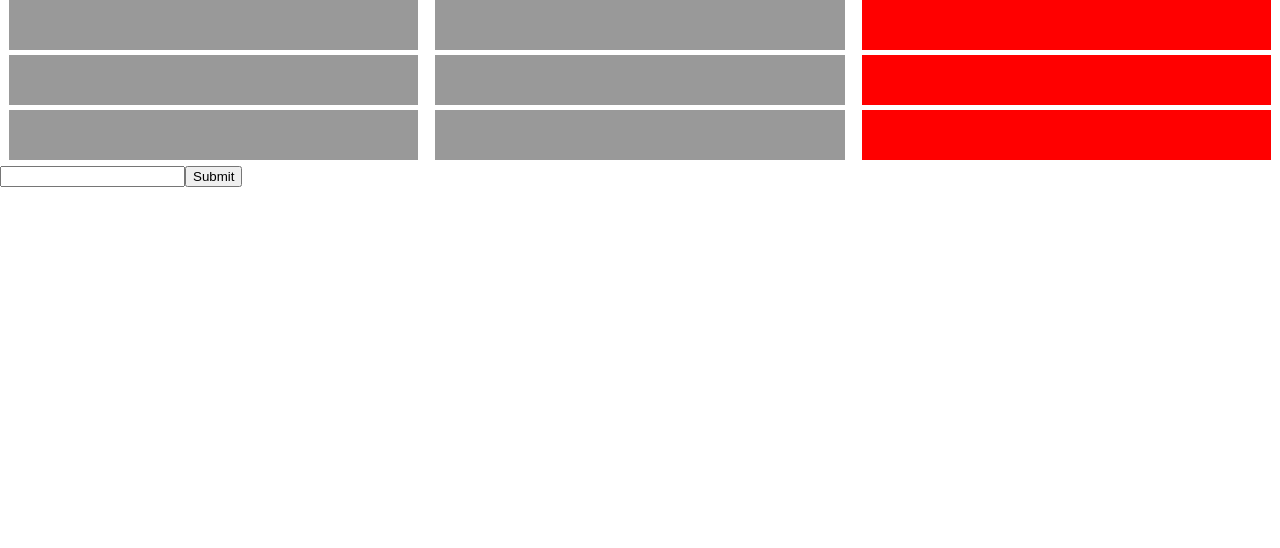
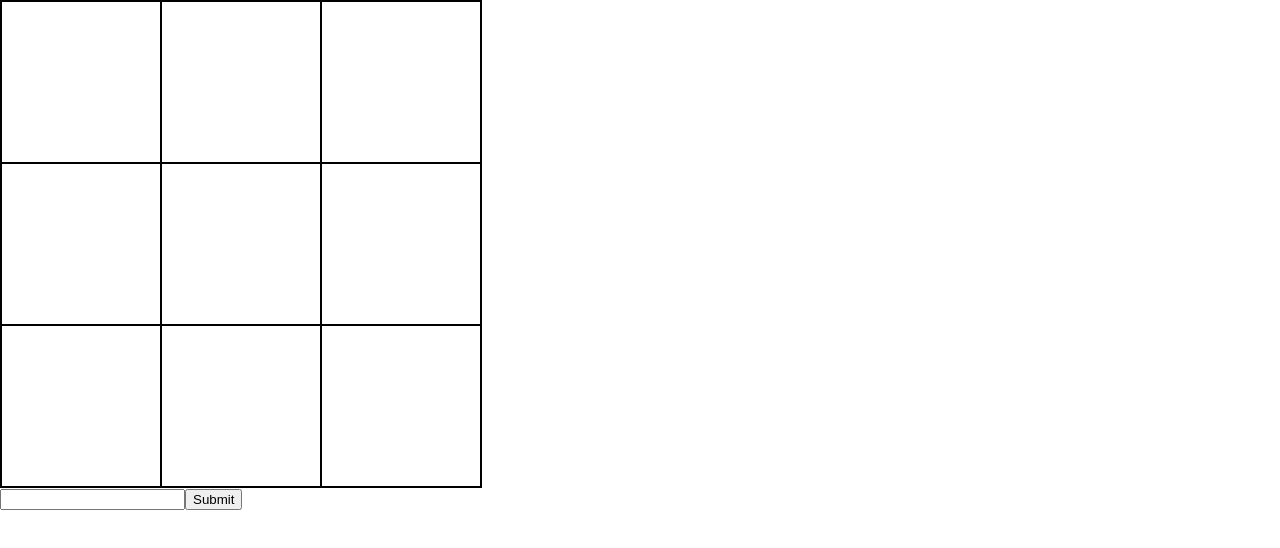
Before and after one commit to DGMarkel/bingo-card-generator, a React (Create React App) app: page / in a window 1280 px wide. Shown: the top 548 px of the page. Built offline with nearby package versions, Linux system fonts and the light colour scheme.

Commit message:
update CSS

```diff
--- a/src/App.css
+++ b/src/App.css
@@ -1,15 +1,13 @@
 .grid {
   display: flex;                       /* establish flex container */
   flex-wrap: wrap;                     /* enable flex items to wrap */
-  justify-content: space-around;
-
+  width: 480px;
+  border: 1px solid black;
 }
 .cell {
-  flex: 0 0 32%;                       /* don't grow, don't shrink, width */
-  height: 50px;
-  margin-bottom: 5px;
-  background-color: #999;
+  flex: 0 0 158px;                       /* don't grow, don't shrink, width */
+  height: 160px;
+  border: 1px solid black;
+  font-size: 50px;
+  text-align: center;
 }
-.cell:nth-child(3n) {
-  background-color: #F00;
-}
```
